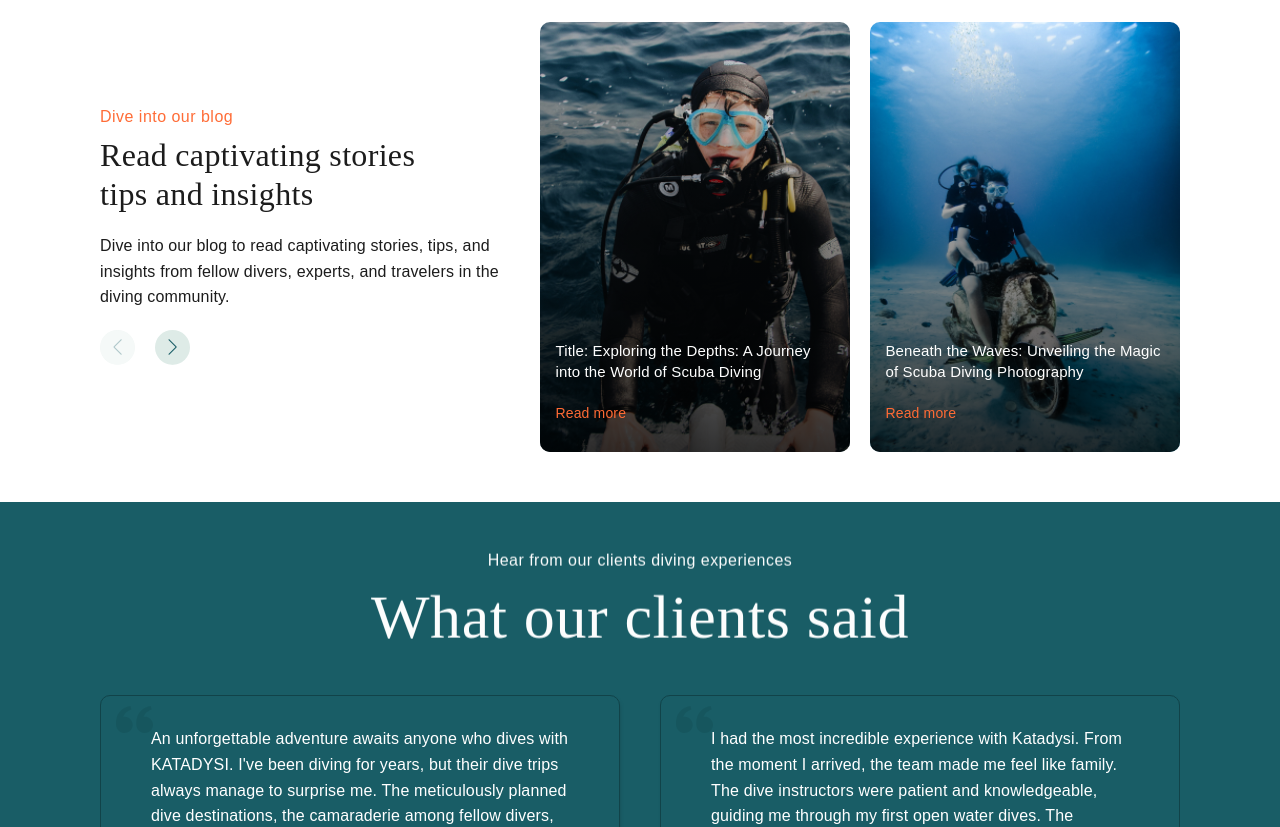
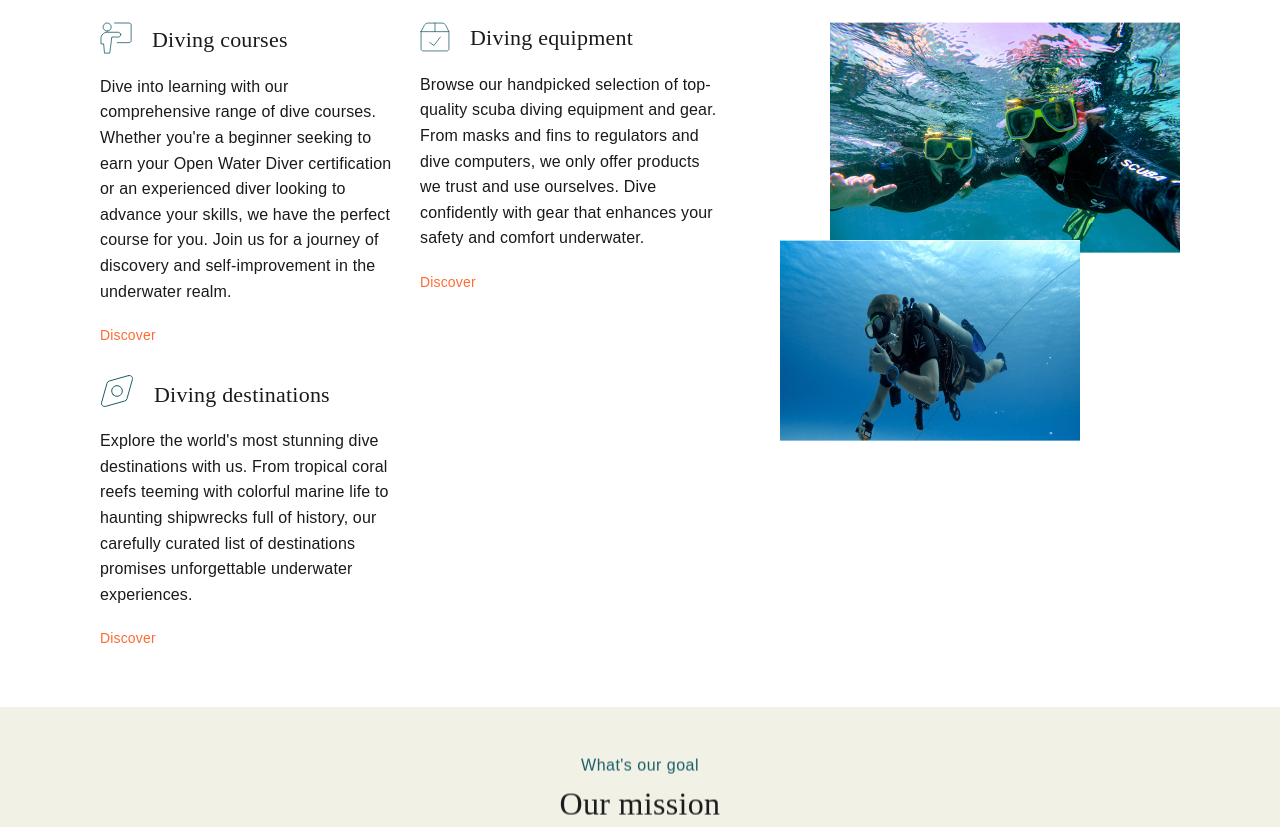
Before and after one commit to YoucefBnm/katadysi-scuba-diving, a website built with Vite: page index.html in a window 1280 px wide. Shown: the part 1540-2367 px from the top of the page. Built offline with nearby package versions, Linux system fonts and the light colour scheme; some packages are replaced by stand-ins of ours.

Commit message:
add services section

```diff
--- a/index.html
+++ b/index.html
@@ -83,44 +83,32 @@
         </div>
       </section>
 
-      <!-- section blog start -->
-      <section id="blog" class="blog pad--x-default pad--y-default overflow--hidden">
-        <div class="blog__container flex align--center">
-          <div class="blog__intro gsap-reveal gsap-reveal--top">
-            <h4 class="heading heading--sup color--accent mar--b-1">Dive into our blog</h4>
-            <h2 class="heading heading--md mar--b-2">Read captivating stories tips and insights</h2>
-            <p>Dive into our blog to read captivating stories, tips, and insights from fellow divers, experts, and travelers in the diving community.</p>
+      <!-- section services start -->
+      <section id="services" class="services pad--x-default pad--y-default">
+        <div class="services__container flex justify--between">
 
-            <div class="blog__navigation">
-              <div class="swiper-button-prev"></div>
-              <div class="swiper-button-next"></div>
-            </div>
-          </div>
+          <div class="services__cards"></div>
 
-          <div class="swiperBlog">
-            <div class="swiper-wrapper blog__cards"></div>
+          <div class="services__images flex">
+            <picture class="services__img">
+              <source media="(max-width: 1110px)" srcset="/assets/services-image-lg.jpg">
+              <source media="(max-width: 1070)" srcset="/assets/services-image-lg.jpg">
+              <img src="/assets/services-image-lg.jpg">
+            </picture>
+
+            <picture class="services__img">
+              <source media="(max-width: 1110px)" srcset="/assets/services-image-md.jpg">
+              <source media="(max-width: 1070)" srcset="/assets/services-image-md.jpg">
+              <img src="/assets/services-image-md.jpg">
+            </picture>
           </div>
         </div>
       </section>
-
-      <!-- section testimonial start -->
-      <section id="testimonials" class="testimonials pad--x-default pad--y-default color--white overflow--hidden">
-        <div class="testimonials__headings mar--b-4 flex flex--col align--center gsap-reveal gsap-reveal--top text--center">
-          <h4 class="heading heading--sup mar--b-1">Hear from our clients diving experiences</h4>
-          <h1 class="heading heading--lg">What our clients said</h1>
-        </div>
-
-        <div class="swiperTestimonials overflow--hidden">
-          <div class="swiper-wrapper testimonials__cards"></div>
-          <div class="swiper-pagination"></div>
-        </div>
-      </section>
-
       <!-- section misssion start -->
       <section id="mission" class="mission pad--x-default pad--y-default overflow--hidden">
         <div class="mission__hedings text--center mar--b-4 gsap-reveal gsap-reveal--top">
           <h4 class="heading heading--sup mar--b-1 color--primary">What's our goal</h4>
-          <h1 class="heading heading--lg">Our mission</h1>
+          <h1 class="heading heading--md">Our mission</h1>
         </div>
 
         <div class="mission__container flex align--end justify--center flex--wrap">
@@ -165,12 +153,46 @@
           </div>
         </div>
       </section>
+      <!-- section blog start -->
+      <section id="blog" class="blog pad--x-default pad--y-default overflow--hidden">
+        <div class="blog__container flex align--center">
+          <div class="blog__intro gsap-reveal gsap-reveal--top">
+            <h4 class="heading heading--sup color--accent mar--b-1">Dive into our blog</h4>
+            <h2 class="heading heading--md mar--b-2">Read captivating stories tips and insights</h2>
+            <p>Dive into our blog to read captivating stories, tips, and insights from fellow divers, experts, and travelers in the diving community.</p>
+
+            <div class="blog__navigation">
+              <div class="swiper-button-prev"></div>
+              <div class="swiper-button-next"></div>
+            </div>
+          </div>
+
+          <div class="swiperBlog">
+            <div class="swiper-wrapper blog__cards"></div>
+          </div>
+        </div>
+      </section>
+
+      <!-- section testimonial start -->
+      <section id="testimonials" class="testimonials pad--x-default pad--y-default color--white overflow--hidden">
+        <div class="testimonials__headings mar--b-4 flex flex--col align--center gsap-reveal gsap-reveal--top text--center">
+          <h4 class="heading heading--sup mar--b-1">Hear from our clients diving experiences</h4>
+          <h1 class="heading heading--md">What our clients said</h1>
+        </div>
+
+        <div class="swiperTestimonials overflow--hidden">
+          <div class="swiper-wrapper testimonials__cards"></div>
+          <div class="swiper-pagination"></div>
+        </div>
+      </section>
+
+
 
       <!-- team section start -->
       <section id="team" class="team pad--x-default pad--y-default">
         <div class="team__headings text--center mar--b-4">
-          <h4 class="heading heading--sup color--primary mar--b-1">people who bought Katadysi</h4>
-          <h1 class="heading heading--lg">Meet our team</h1>
+          <h4 class="heading heading--sup color--primary mar--b-1">Meet Katadysi's finest</h4>
+          <h1 class="heading heading--md">Meet our team</h1>
         </div>
 
         <div class="swiperTeam swiper">
--- a/js/base/constants.js
+++ b/js/base/constants.js
@@ -252,6 +252,27 @@ export const testimonials = [
     }
 ]
 
+export const services = [
+    {
+        id: 'services-class',
+        icon: '/assets/services-class.svg',
+        title: 'Diving courses',
+        paragraph: "Dive into learning with our comprehensive range of dive courses. Whether you're a beginner seeking to earn your Open Water Diver certification or an experienced diver looking to advance your skills, we have the perfect course for you. Join us for a journey of discovery and self-improvement in the underwater realm.",
+    },
+    {
+        id: 'services-equipment',
+        icon: '/assets/services-equipment.svg',
+        title: 'Diving equipment',
+        paragraph: "Browse our handpicked selection of top-quality scuba diving equipment and gear. From masks and fins to regulators and dive computers, we only offer products we trust and use ourselves. Dive confidently with gear that enhances your safety and comfort underwater.",
+    },
+    {
+        id: 'services-destinations',
+        icon: '/assets/services-compass.svg',
+        title: 'Diving destinations',
+        paragraph: "Explore the world's most stunning dive destinations with us. From tropical coral reefs teeming with colorful marine life to haunting shipwrecks full of history, our carefully curated list of destinations promises unforgettable underwater experiences.",
+    }
+]
+
 export const missionContent = [
     {
         id: 'mission-promote',
--- a/js/base/ui.js
+++ b/js/base/ui.js
@@ -6,6 +6,8 @@ const navToggleBtn = select('.nav__toggle')
 const navLinks = select('.nav__navigation')
 
 const aboutCards = select('.about__cards')
+
+const servicesCards = select('.services__cards')
 
 const blogCards = select('.blog__cards')
 
@@ -20,4 +22,5 @@ export {
     blogCards,
     testimonialCards,
     teamContainer,
+    servicesCards
 }
--- a/js/libs/gsap.js
+++ b/js/libs/gsap.js
@@ -3,6 +3,14 @@ import { ScrollTrigger } from "gsap/all"
 
 gsap.registerPlugin(ScrollTrigger)
 
+export const animateNavOnScroll = ScrollTrigger.create({
+    start: 'top - 80',
+    end: 99999,
+    toggleClass: {
+        className: 'nav-scroll',
+        targets: 'nav'
+    }
+})
 
 export const animateElement = (element, direction) => {
     direction = direction || 1
--- a/js/libs/swiper.js
+++ b/js/libs/swiper.js
@@ -47,7 +47,7 @@ export const swiperTestimonials = new Swiper('.swiperTestimonials', {
           slidesPerView: 2,
           slidesPerGroup: 2
         },
-        350: {
+        300: {
           slidesPerView: 1,
           spaceBetween: 20,
           slidesPerGroup: 1
@@ -75,8 +75,13 @@ export const teamSwiper = new Swiper('.swiperTeam', {
       },
       800: {
         slidesPerView: 2,
-      slidesPerGroup: 2,
-      spaceBetween: 20,
-      }
+        slidesPerGroup: 2,
+        spaceBetween: 20,
+      },
+      300: {
+        slidesPerView: 1,
+        slidesPerGroup: 1,
+        spaceBetween: 20,
+      },
     }
   })
--- /dev/null
+++ b/js/sections/services.js
@@ -0,0 +1,29 @@
+import { services } from "../base/constants"
+import { servicesCards } from "../base/ui"
+
+export const servicesMap = () => {
+
+    services.map(service => {
+
+        const serviceCard = `
+        <div class='services__card flex flex--col gap--2'>
+            <div class='services__card-header flex align--end gap--2'>
+                <div class='services__card-icon flex align--center justify--center'>
+                    <img src=${service.icon} alt='icon' />
+                </div>
+                <h3 class='heading heading--sm'>${service.title}</h3>
+            </div>
+
+            <div class='services__card-body'>
+                <p class='mar--b-2'>${service.paragraph}</p>
+                <a class='btn btn--link btn--link--accent'>
+                    Discover
+                </a>
+            </div>
+        </div>
+    `
+
+    servicesCards.insertAdjacentHTML('beforeend', serviceCard)
+
+    })
+}
--- a/main.js
+++ b/main.js
@@ -5,7 +5,7 @@ import 'swiper/css'
 import 'swiper/css/navigation';
 import 'swiper/css/pagination';
 
-import { animateElement, hide } from './js/libs/gsap'
+import { animateElement, animateNavOnScroll, hide } from './js/libs/gsap'
 import { navToggleBtn } from './js/base/ui'
 import { toggleNav } from './js/sections/nav'
 import './sass/main.scss'
@@ -14,6 +14,7 @@ import { postsMap } from './js/sections/blog'
 import { swiperBlog, swiperTestimonials, teamSwiper } from './js/libs/swiper';
 import { testimonialsMap } from './js/sections/testimonials';
 import { teamMap } from './js/sections/team';
+import { servicesMap } from './js/sections/services';
 
 navToggleBtn.addEventListener('click', toggleNav)
 
@@ -88,7 +89,9 @@ function raf(time) {
 
 requestAnimationFrame(raf)
 
+animateNavOnScroll
 aboutMap()
+servicesMap()
 postsMap()
 testimonialsMap()
 teamMap()
--- a/sass/base/_animation.scss
+++ b/sass/base/_animation.scss
@@ -3,3 +3,9 @@
     visibility: hidden;
     will-change: transform, opacity;
 }
+
+.nav-scroll {
+    background-color: $color-primary;
+    padding-top: 1rem !important;
+    padding-bottom: 1rem !important;
+}
--- a/sass/base/_typography.scss
+++ b/sass/base/_typography.scss
@@ -27,6 +27,8 @@
 
 .nav-link {
     font-size: 1.4rem;
+    color: rgba($color: #fff, $alpha: .75);
+    transition: color .2s;
 
     &:hover {
         color: #fff;
@@ -36,8 +38,6 @@
 a {
     text-decoration: none;
     font: inherit;
-    color: rgba($color: #fff, $alpha: .8);
-    transition: color .2s;
 
 }
 span {display: inline-block;}
--- a/sass/main.scss
+++ b/sass/main.scss
@@ -10,6 +10,7 @@
 @import './sections/nav';
 @import './sections/hero';
 @import './sections/about';
+@import './sections/services';
 @import './sections/blog';
 @import './sections/testimonials';
 @import './sections/mission';
--- a/sass/sections/_hero.scss
+++ b/sass/sections/_hero.scss
@@ -23,6 +23,11 @@ header {
     }
 
     &__text {
+        .heading {
+            @include respond(phone) {
+                font-size: 5rem;
+            }
+        }
         p {
             font-size: 1.7rem;
             max-width: 42ch;
--- a/sass/sections/_nav.scss
+++ b/sass/sections/_nav.scss
@@ -64,9 +64,6 @@
             @include respond(tab-port) {
                 color: $color-dark;
             }
-            &:hover {
-                color: $color-primary;
-            }
         }
 
     }
--- /dev/null
+++ b/sass/sections/_services.scss
@@ -0,0 +1,38 @@
+.services {
+
+    &__images {
+        position: relative;
+        flex-direction: column;
+        z-index: -1;
+    }
+    &__img {
+
+        img,
+        source {
+
+        }
+
+        &:last-child {
+            translate: -5rem -2rem;
+        }
+    }
+    &__container {
+        @include respond(tab-port) {
+            flex-wrap: wrap;
+            flex-direction: row-reverse;
+        }
+    }
+    &__cards {
+        display: flex;
+        gap: 2rem;
+        flex-wrap: wrap;
+        position: relative;
+    }
+    &__card {
+        width: clamp(28rem, 30rem, 32rem);
+
+    }
+    &__card-icon {
+
+    }
+}
```
Also changed, not shown: assets/services-class.svg (added), assets/services-compass.svg (added), assets/services-equipment.svg (added), assets/services-image-lg.jpg (added), assets/services-image-md.jpg (added).
